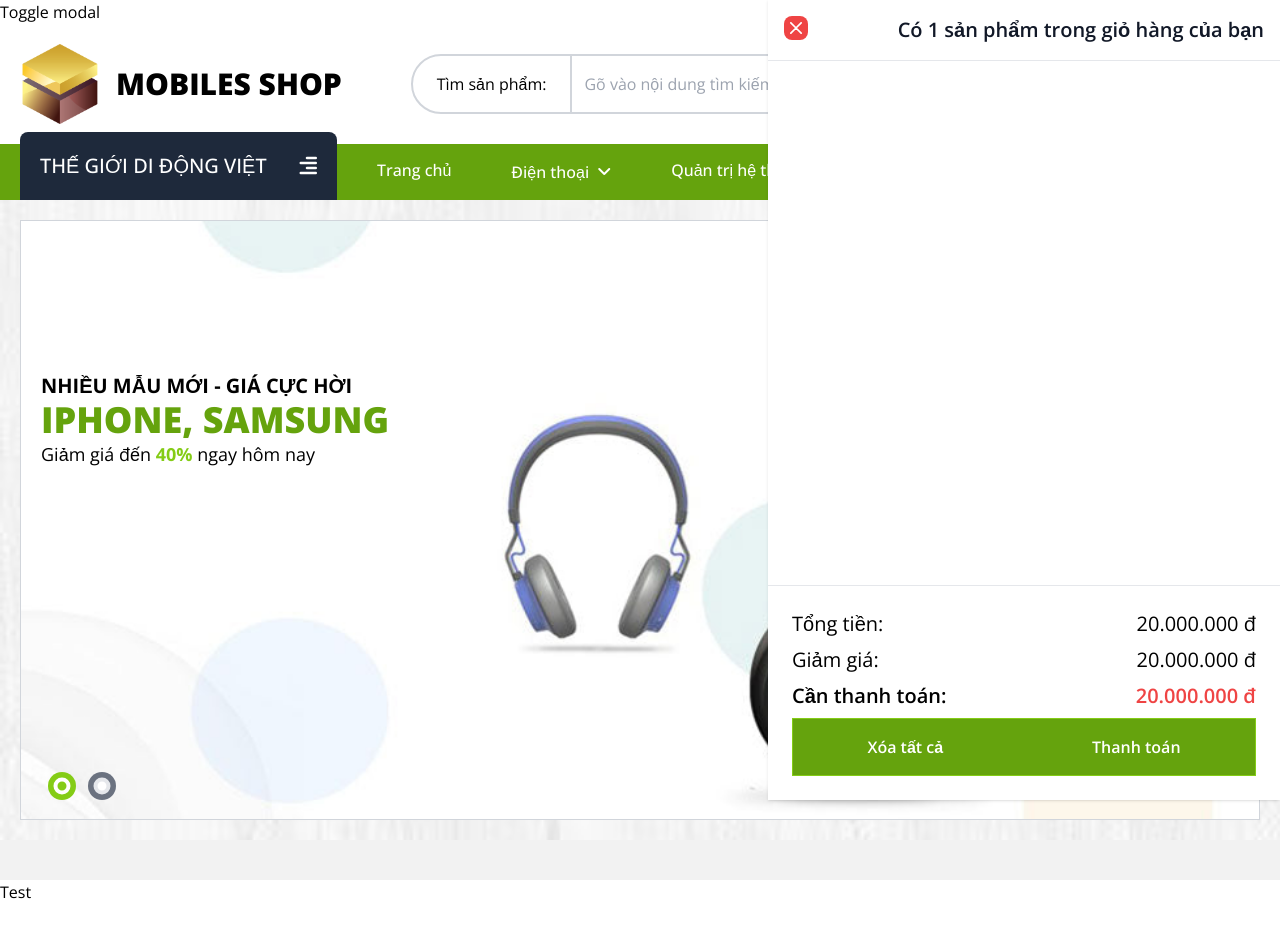
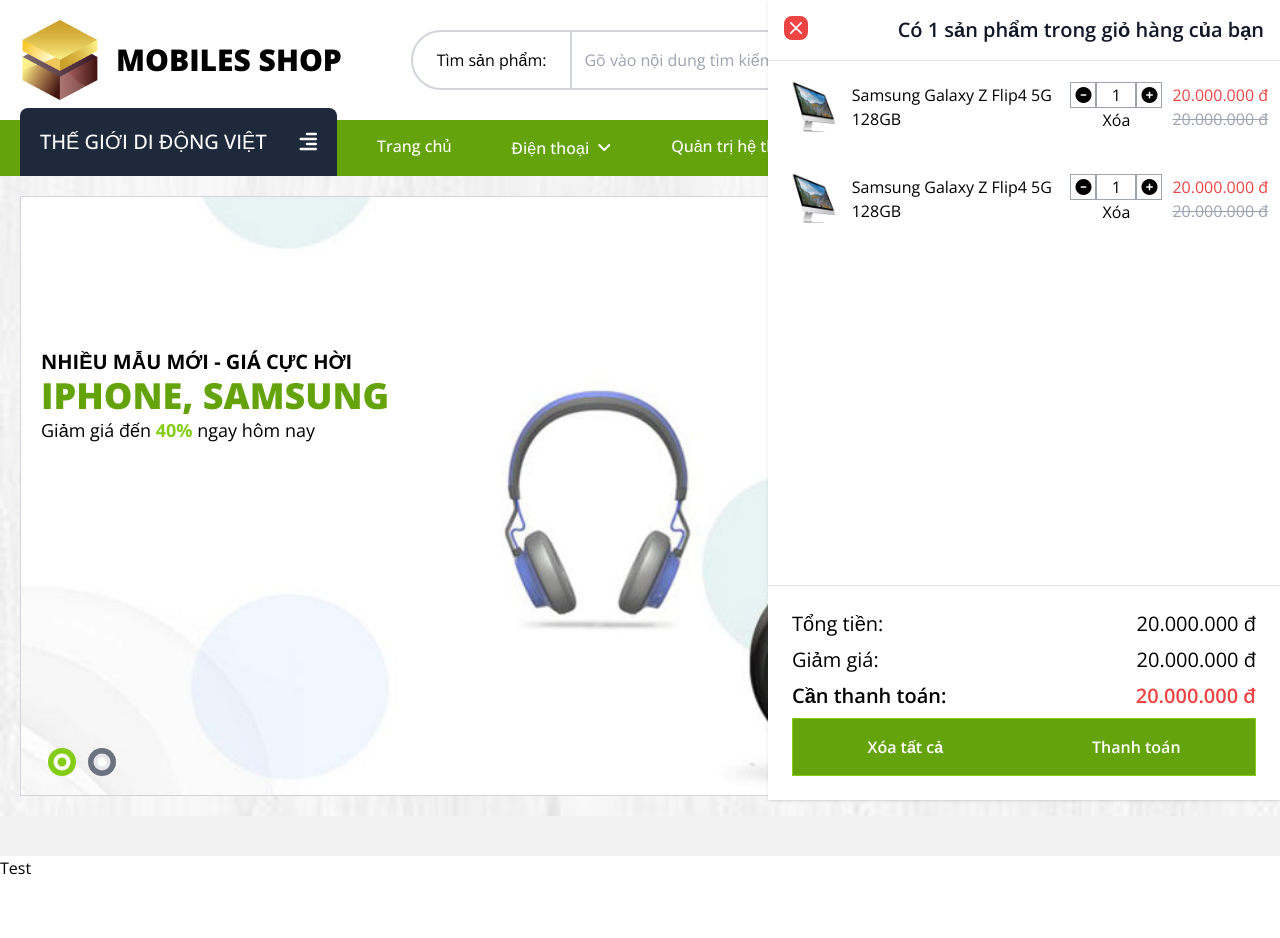
Before and after one commit to truyenlm16111992/cyberphoneshop, a website with bundled scripts: page app/views/index.html in a window 1280 px wide. Built offline with nearby package versions, Linux system fonts and the light colour scheme; no server answers.

Commit message:
up source

```diff
--- a/app/views/index.html
+++ b/app/views/index.html
@@ -34,13 +34,10 @@
 
 <body class="overflow-y-auto">
     <!-- Modal toggle -->
-    <button data-modal-target="defaultModal" data-modal-toggle="defaultModal"
-        class="block"
-        type="button">
-        Toggle modal
-    </button>
+    <button id="btnViewCart" data-modal-target="viewCartModal" data-modal-toggle="viewCartModal" class="hidden"
+        type="button"></button>
     <!-- Main modal -->
-    <div id="defaultModal" tabindex="-1" aria-hidden="true" class="group fixed top-0 right-0 z-50 w-full">
+    <div id="viewCartModal" tabindex="-1" aria-hidden="true" class="group fixed top-0 right-0 z-50 w-full">
         <div
             class="absolute top-0 right-0 w-full max-w-lg transition-all duration-1000 translate-x-0 group-aria-[modal]:translate-x-0">
             <!-- Modal content -->
@@ -49,7 +46,7 @@
                 <div class="flex items-start justify-between p-4 border-b rounded-t dark:border-gray-600">
                     <button type="button"
                         class="text-white bg-red-500 rounded-lg text-sm w-6 h-6 inline-flex justify-center items-center"
-                        data-modal-hide="defaultModal">
+                        data-modal-hide="viewCartModal">
                         <svg class="w-3 h-3" aria-hidden="true" xmlns="http://www.w3.org/2000/svg" fill="none"
                             viewBox="0 0 14 14">
                             <path stroke="currentColor" stroke-linecap="round" stroke-linejoin="round" stroke-width="2"
@@ -63,11 +60,59 @@
 
                 </div>
                 <!-- Modal body -->
-                <div class="flex-auto p-6 space-y-6">
-
+                <div class="flex-auto p-3 space-y-6 text-md">
+                    <div class="flex items-center space-x-1">
+                        <div class="basis-[80px]">
+                            <img src="../../assets/img/imac.png" class="w-full" alt="">
+                        </div>
+                        <div class="flex-auto">
+                            Samsung Galaxy Z Flip4 5G 128GB
+                        </div>
+                        <div class="basis-[85px] flex flex-col">
+                            <div class="flex">
+                                <button class="qty-adjust__operator px-1 border border-gray-400 hover:text-lime-600"
+                                    data-operator="--" type="button"><i class="fa fa-minus-circle"></i></button>
+                                <input type="number"
+                                    class="qty-adjust__num p-0 text-center appearance-none border border-gray-400 focus:border-gray-400 focus:shadow-none focus:ring-0"
+                                    maxlength="2" min="1" max="99" value="1" readonly>
+                                <button class="qty-adjust__operator px-1 border border-gray-400 hover:text-lime-600"
+                                    data-operator="++" type="button"><i class="fa fa-plus-circle"></i></button>
+                            </div>
+                            <button type="button" class=" hover:underline hover:text-lime-500">Xóa</button>
+                        </div>
+                        <div class="basis-[120px] flex flex-col text-right">
+                            <h3 class="text-red-500">20.000.000 đ</h3>
+                            <h3 class="text-gray-400 line-through">20.000.000 đ</h3>
+                        </div>
+                    </div>
+                    <div class="flex items-center space-x-1">
+                        <div class="basis-[80px]">
+                            <img src="../../assets/img/imac.png" class="w-full" alt="">
+                        </div>
+                        <div class="flex-auto">
+                            Samsung Galaxy Z Flip4 5G 128GB
+                        </div>
+                        <div class="basis-[85px] flex flex-col">
+                            <div class="flex">
+                                <button class="qty-adjust__operator px-1 border border-gray-400 hover:text-lime-600"
+                                    data-operator="--" type="button"><i class="fa fa-minus-circle"></i></button>
+                                <input type="number"
+                                    class="qty-adjust__num p-0 text-center appearance-none border border-gray-400 focus:border-gray-400 focus:shadow-none focus:ring-0"
+                                    maxlength="2" min="1" max="99" value="1" readonly>
+                                <button class="qty-adjust__operator px-1 border border-gray-400 hover:text-lime-600"
+                                    data-operator="++" type="button"><i class="fa fa-plus-circle"></i></button>
+                            </div>
+                            <button type="button" class=" hover:underline hover:text-lime-500">Xóa</button>
+                        </div>
+                        <div class="basis-[120px] flex flex-col text-right">
+                            <h3 class="text-red-500">20.000.000 đ</h3>
+                            <h3 class="text-gray-400 line-through">20.000.000 đ</h3>
+                        </div>
+                    </div>
                 </div>
                 <!-- Modal footer -->
-                <div class="flex flex-col items-center p-6 space-y-2 border-t border-gray-200 rounded-b dark:border-gray-600">
+                <div
+                    class="flex flex-col items-center p-6 space-y-2 border-t border-gray-200 rounded-b dark:border-gray-600">
                     <div class="flex justify-between w-full text-xl">
                         <h6>Tổng tiền:</h6>
                         <h6 class="flex-auto text-right">20.000.000 đ</h6>
@@ -82,7 +127,8 @@
                     </div>
                     <div class="flex flex-auto w-full">
                         <button
-                            class="py-4 flex-auto font-semibold border border-r-0 transition-colors duration-300 border-lime-500 bg-lime-600 text-white hover:text-lime-600 hover:bg-white">Xóa tất cả</button>
+                            class="py-4 flex-auto font-semibold border border-r-0 transition-colors duration-300 border-lime-500 bg-lime-600 text-white hover:text-lime-600 hover:bg-white">Xóa
+                            tất cả</button>
                         <button
                             class="py-4 flex-auto font-semibold border border-l-0 transition-colors duration-300 border-lime-500 bg-lime-600 text-white hover:text-lime-600 hover:bg-white">Thanh
                             toán</button>
```
